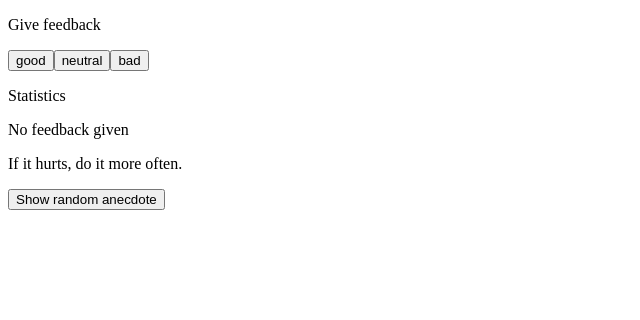
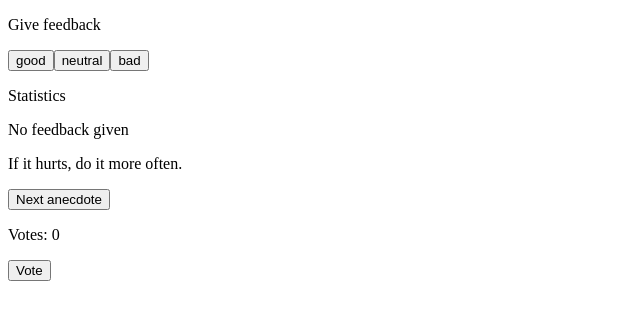
Before and after one commit to mercy-mwai/unicafe, a React (Vite) app: page / in a window 1280 px wide. Shown: the top 320 px of the page, without its empty margins (0-640 px from the left). Built offline with nearby package versions, Linux system fonts and the light colour scheme.

Commit message:
added a vote button to vote for an anecdote

```diff
--- a/src/App.jsx
+++ b/src/App.jsx
@@ -10,7 +10,6 @@ const Button = (props) => {
 
 const StatisticLine = ({ text, value }) => {
   return(
-
       <tr>
         <td>{text}</td>
         <td>{value}</td>
@@ -67,6 +66,13 @@ const displayRandomAnecdote = () => {
   setSelected(randomIndex);
 };
 
+const voteForAnecdote = () => {
+  const copy = [...votes];
+  copy[selected] += 1;
+  setVotes(copy);
+};
+
+  const [votes, setVotes] = useState(new Array(anecdotes.length).fill(0));
   const [selected,setSelected]=useState(0)
   const [good, setGood] = useState(0);
   const [neutral, setNeutral] = useState(0);
@@ -85,7 +91,9 @@ const displayRandomAnecdote = () => {
       <p>Statistics</p>
       <Statistics good={good} neutral={neutral} bad={bad} />
       <p>{anecdotes[selected]}</p>
-      <button onClick={displayRandomAnecdote}>Show random anecdote</button>
+      <button onClick={displayRandomAnecdote}>Next anecdote</button>
+      <p>Votes: {votes[selected]}</p>
+      <button onClick={voteForAnecdote}>Vote</button>
     </div>
   );
 };
```
